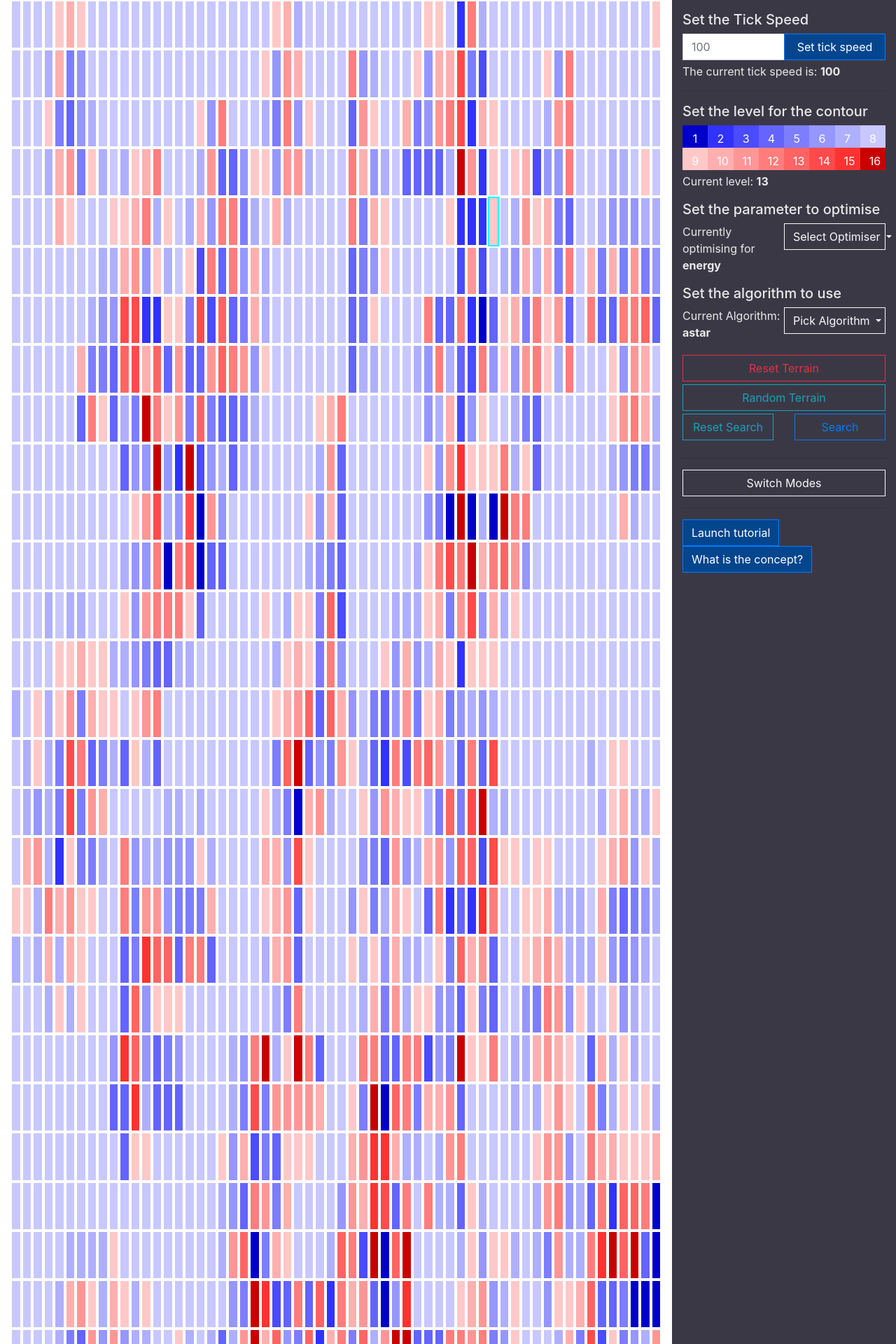
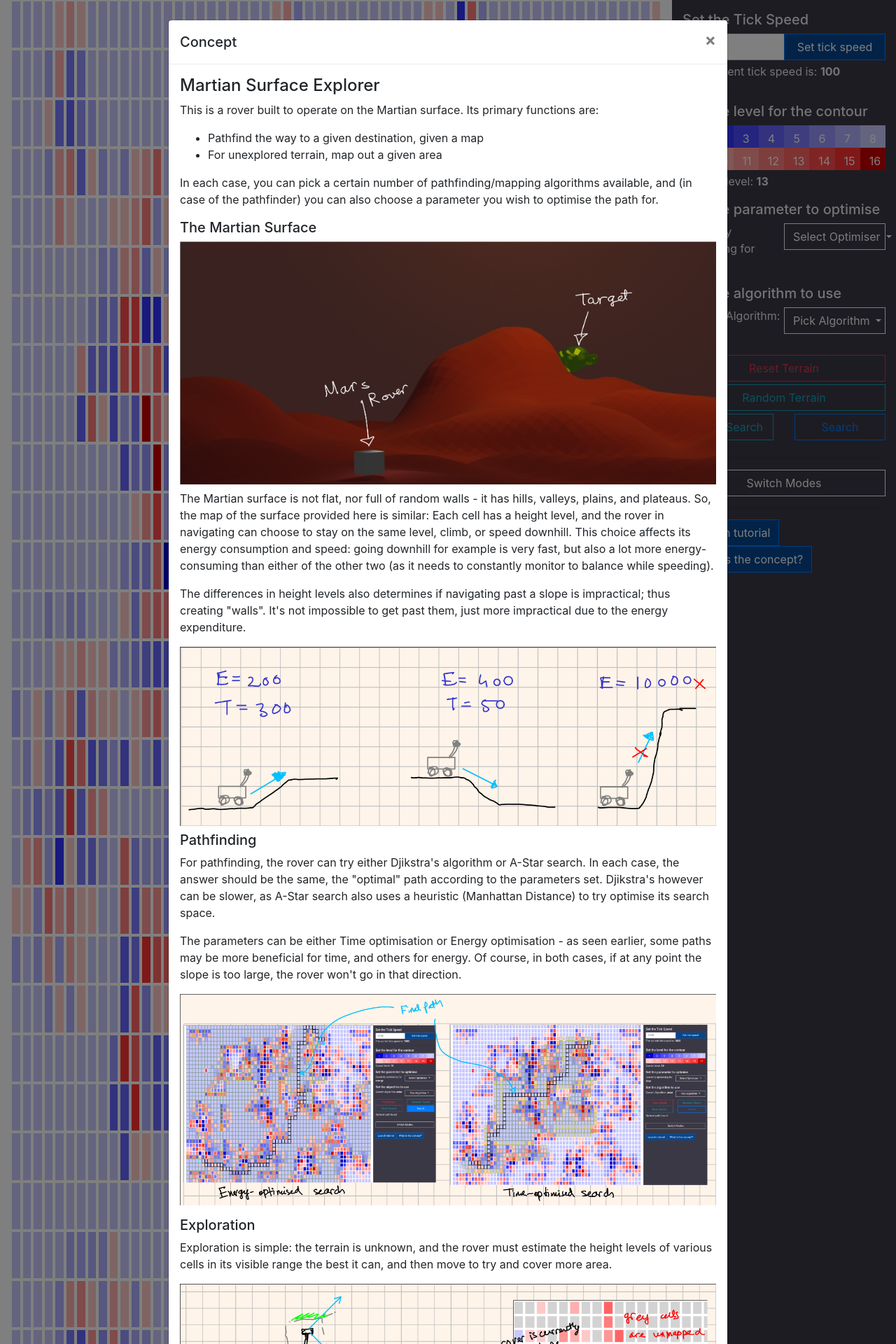
Before and after one commit to zubairabid/MarsRover, a Jekyll site: the page built from index.md, in a window 1280 px wide. Shown: the top 1920 px of the page at 70% size. Built offline with Jekyll 4.4.1, drawn with Linux system fonts in a browser that asks for light colours; nearby versions of some CDN libraries; some of the changed lines change nothing that is shown; some of the changed text lies outside the part shown.

Commit message:
All things should be done. Modal auto opens

```diff
--- a/_layouts/default.html
+++ b/_layouts/default.html
@@ -20,5 +20,11 @@
         <script src="https://cdnjs.cloudflare.com/ajax/libs/popper.js/1.12.9/umd/popper.min.js" integrity="sha384-ApNbgh9B+Y1QKtv3Rn7W3mgPxhU9K/ScQsAP7hUibX39j7fakFPskvXusvfa0b4Q" crossorigin="anonymous"></script>
         <script src="https://maxcdn.bootstrapcdn.com/bootstrap/4.0.0/js/bootstrap.min.js" integrity="sha384-JZR6Spejh4U02d8jOt6vLEHfe/JQGiRRSQQxSfFWpi1MquVdAyjUar5+76PVCmYl" crossorigin="anonymous"></script>
         <script type="module" src="assets/javascript/main.js"></script>
+        <!-- Very hacky, but eh -->
+        <script type="text/javascript">
+            $(window).on('load',function(){
+                $('#concept').modal('show');
+            });
+        </script>
     </body>
 </html>
--- a/assets/javascript/main.js
+++ b/assets/javascript/main.js
@@ -59,12 +59,6 @@ import {basic_move} from './exploration/basicmove.js';
 ///////////////
 //  main.js  //
 ///////////////
-
-
-window.addEventListener('load', e => {
-    //let conceptModal = document.getElementById('concept');
-    $('conceptModal').modal('show');
-});
 
 // When the webpage is loaded for the first time, the board will be initialised
 // The board is a rows x columns grid (we get the row and column count from
```
